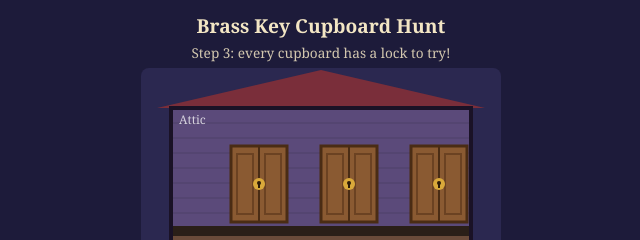
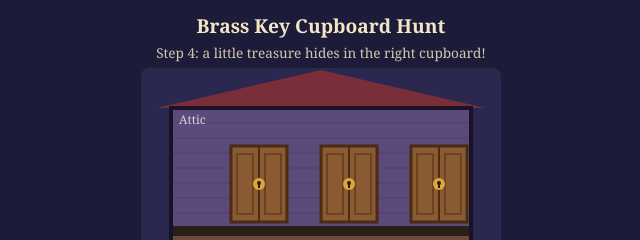
Before and after one commit to Wendle-The-Wizard/brass-key-cupboard-hunt, a plain HTML site: page index.html in a window 1280 px wide. Shown: the top 240 px of the page, 319-959 px from the left. Drawn offline with Linux system fonts and the light colour scheme.

Commit message:
Brass Key Cupboard Hunt, version 5: I made the right cupboard swing its doors open to show a gli

```diff
--- a/index.html
+++ b/index.html
@@ -7,9 +7,10 @@
 </head>
 <body>
 <h1>Brass Key Cupboard Hunt</h1>
-<p class="sub">Step 3: every cupboard has a lock to try!</p>
+<p class="sub">Step 4: a little treasure hides in the right cupboard!</p>
 <canvas id="tower" width="360" height="600" aria-label="A tower with four rooms and several cupboards, and a brass key that follows the pointer"></canvas>
 <p class="how" id="msg">Move the key over a cupboard, then tap or click to turn it in the lock.</p>
+<button id="again" hidden>Hide the treasure again</button>
 <script src="game.js"></script>
 </body>
 </html>
```
